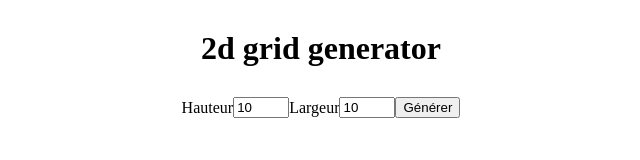
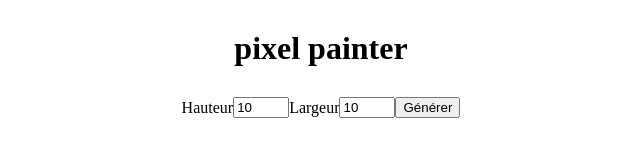
Before and after one commit to Karitchi/pixel-painter, a plain HTML site: page index.html in a window 1280 px wide. Shown: the whole page, without its empty margins (319-959 px from the left). Drawn offline with Linux system fonts and the light colour scheme.

Commit message:
changement titre

```diff
--- a/index.html
+++ b/index.html
@@ -3,14 +3,14 @@
 
 <head>
   <meta charset="UTF-8">
-  <title>2d grid</title>
+  <title>pixel painter</title>
   <script src="js/app.js"></script>
   <link rel="stylesheet" href="css/style.css">
 </head>
 
 <body>
   <header>
-    <h1>2d grid generator</h1>
+    <h1>pixel painter</h1>
     <form id="formGrid" onsubmit="return makeGrid(this)">
       <label for="rows">Hauteur <br></label>
       <input name="rows" id="rows" type="number" value="10" min="1" max="20">
```
